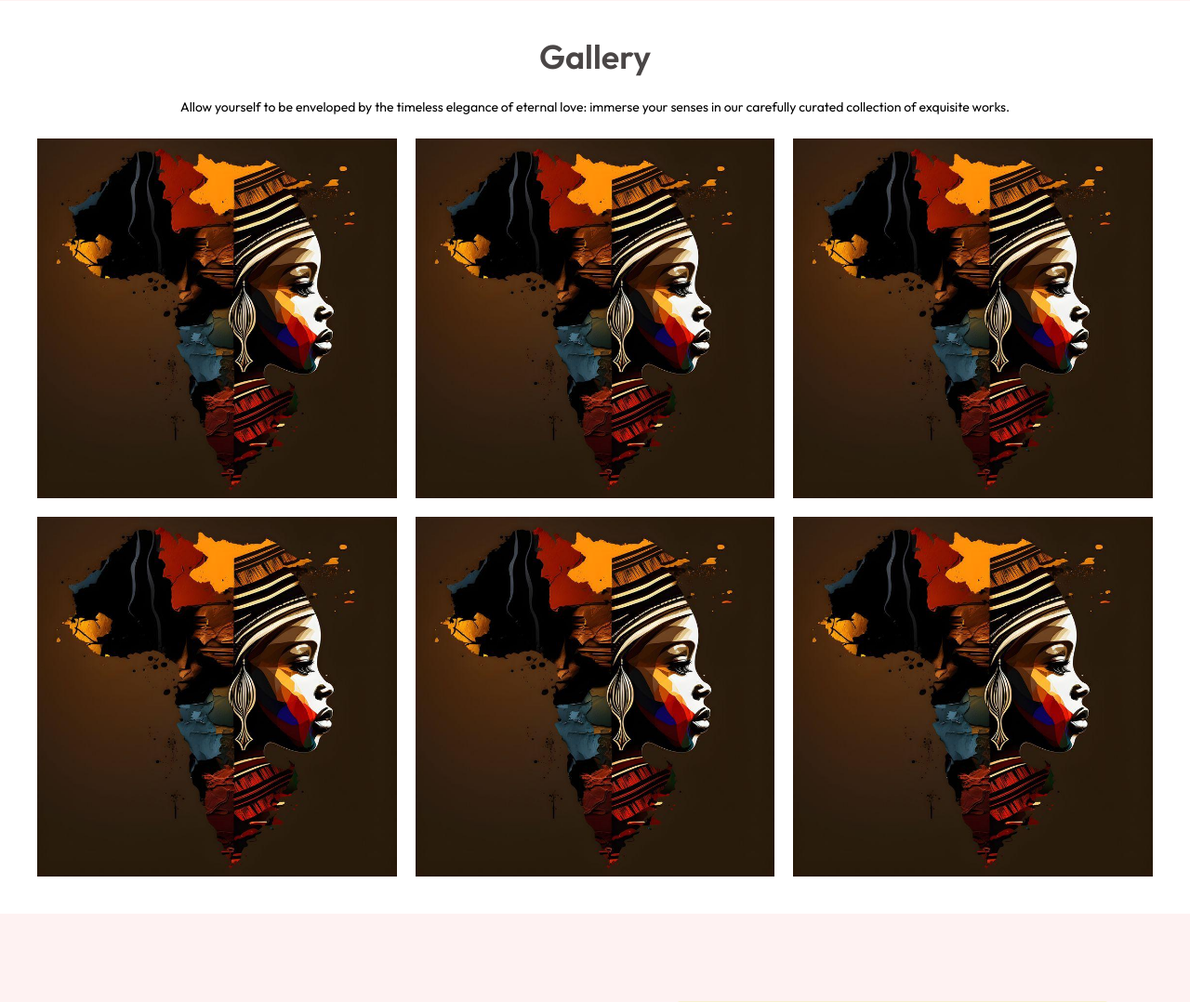
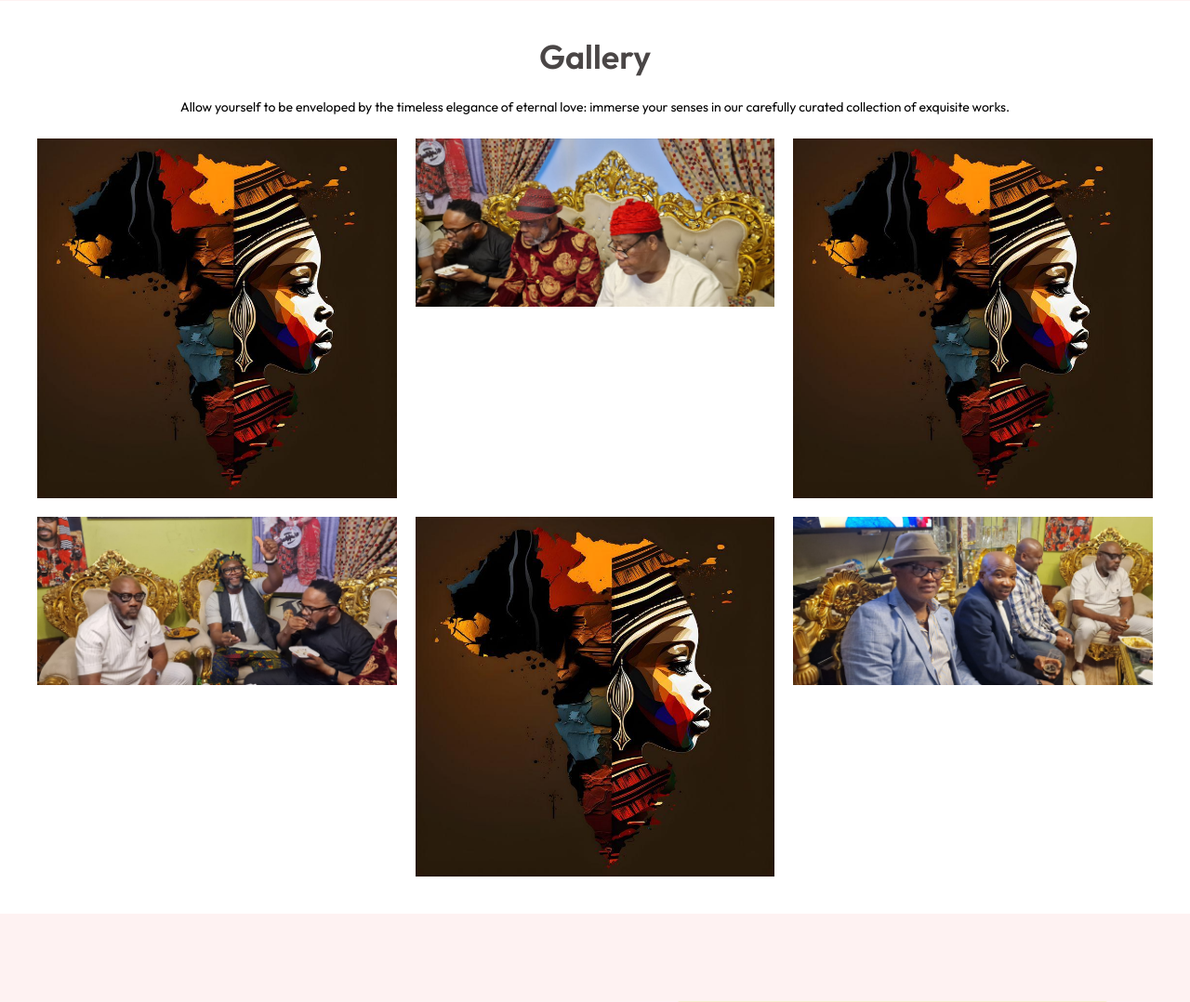
Before and after one commit to ugly-ceaser/umuahiaMain, a Django app: page / in a window 1280 px wide. Shown: the part 3538-4616 px from the top of the page at 93% size. Run offline with Django 5.2, Linux system fonts and the light colour scheme; data that the repository does not hold is empty; parts of the project's set-up code (start-up, migrations or seed data) failed here and were passed over; some libraries are stand-ins or nearby versions.

Commit message:
Update index.html

```diff
--- a/templates/index.html
+++ b/templates/index.html
@@ -119,7 +119,7 @@
 
         <!-- Testimonial Image -->
         <div class="w-full md:w-1/2 flex items-center justify-center" data-aos="zoom-in" data-aos-delay="200">
-            <img src="{% static 'img/map-woman.jpg' %}" alt="Client Testimonial" class="w-full h-full object-cover rounded-tl-[250px]">
+            <img src="{% static 'img/map-woman.jpg' %}" alt="Testimonial" class="w-full h-full object-cover rounded-tl-[250px]">
         </div>
     </div>
 </section>
@@ -159,11 +159,11 @@
         </p>
         <div class="grid grid-cols-1 md:grid-cols-2 lg:grid-cols-3 gap-5">
             <img src="{% static 'img/map-woman.jpg' %}" alt="Gallery 1" data-aos="fade-up" data-aos-delay="400">
-            <img src="{% static 'img/map-woman.jpg' %}" alt="Gallery 3" data-aos="fade-up" data-aos-delay="600">
+            <img src="{% static 'img/moses.jpg' %}" alt="Gallery 3" data-aos="fade-up" data-aos-delay="600">
             <img src="{% static 'img/map-woman.jpg' %}" alt="Gallery 3" data-aos="fade-up" data-aos-delay="800">
-            <img src="{% static 'img/map-woman.jpg' %}" alt="Gallery 3" data-aos="fade-up" data-aos-delay="1000">
+            <img src="{% static 'img/onye.jpg' %}" alt="Gallery 3" data-aos="fade-up" data-aos-delay="1000">
             <img src="{% static 'img/map-woman.jpg' %}" alt="Gallery 3" data-aos="fade-up" data-aos-delay="1200">
-            <img src="{% static 'img/map-woman.jpg' %}" alt="Gallery 6" data-aos="fade-up" data-aos-delay="1400">
+            <img src="{% static 'img/drcoy.jpg' %}" alt="Gallery 6" data-aos="fade-up" data-aos-delay="1400">
         </div>
     </div>
 </section>
```
